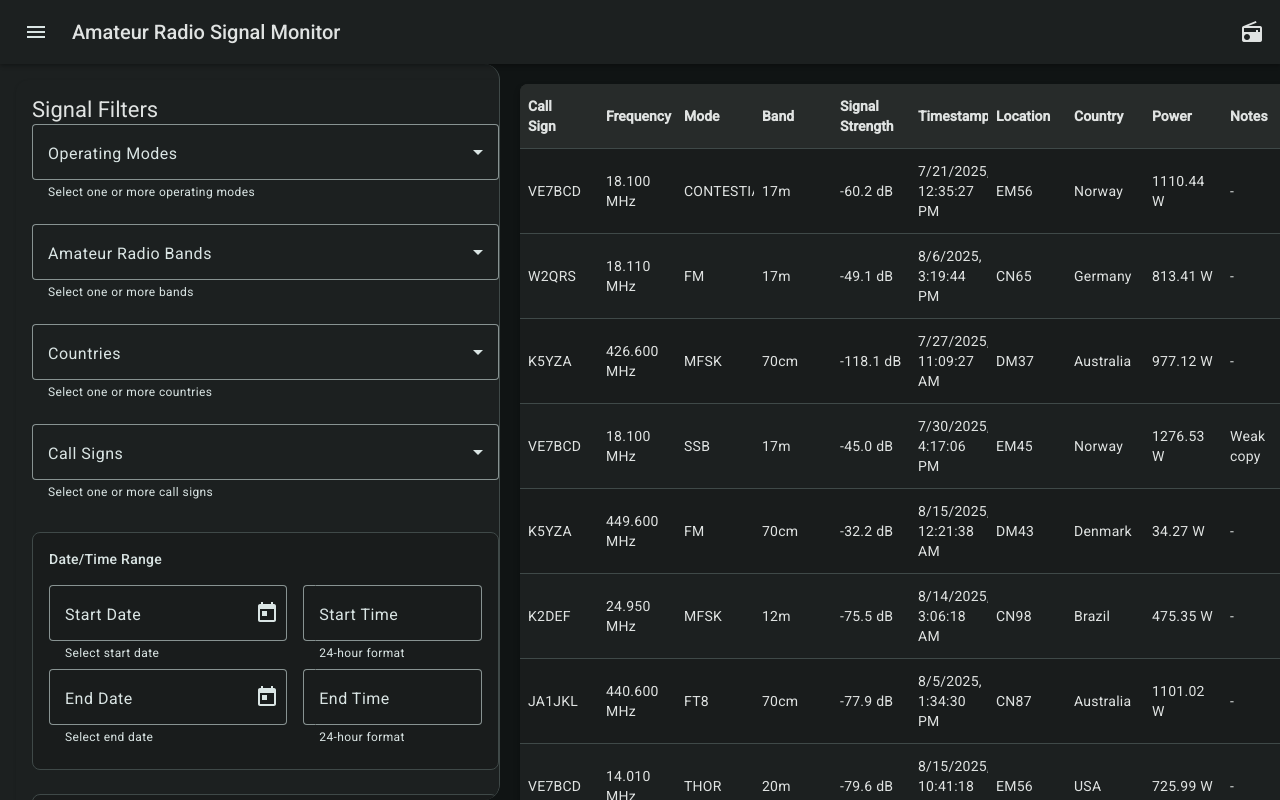
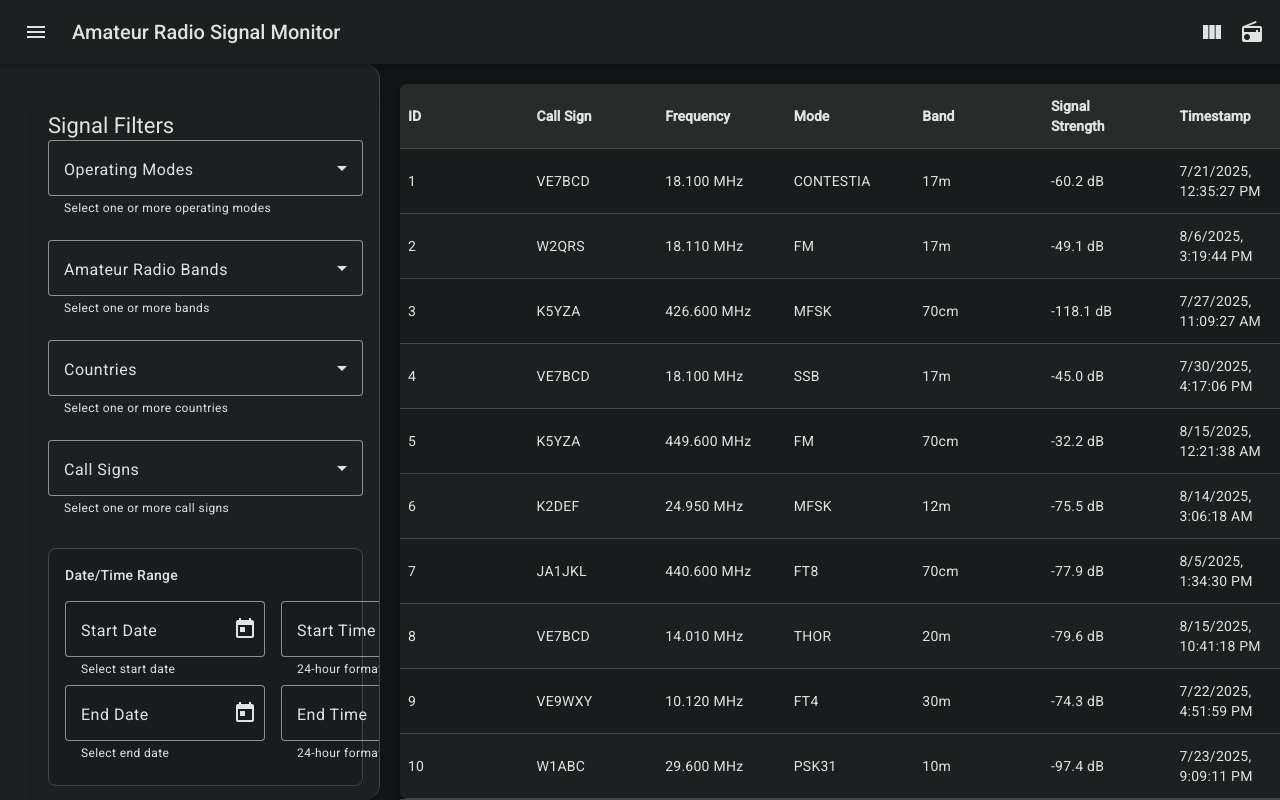
Before and after one commit to nebula-codes/amateur-radio-signal-monitor, an Angular app: page / in a window 1280 px wide. Built offline with nearby package versions, Linux system fonts and the light colour scheme.

Commit message:
Column selection.

```diff
--- a/src/app/app.css
+++ b/src/app/app.css
@@ -23,15 +23,29 @@
   flex: 1 1 auto;
 }
 
+.toolbar-column-selector {
+  margin-right: 8px;
+}
+
+.toolbar-column-selector button {
+  color: var(--mat-sys-on-primary);
+}
+
 .sidenav-container {
   flex: 1;
   background-color: var(--mat-sys-surface);
 }
 
 .filter-sidenav {
-  width: 500px;
+  width: 380px;
   background-color: var(--mat-sys-surface-container);
   border-right: 1px solid var(--mat-sys-outline-variant);
+}
+
+.sidebar-content {
+  padding: 16px;
+  height: 100%;
+  overflow-y: auto;
 }
 
 .main-content {
@@ -43,13 +57,13 @@
 /* Responsive design */
 @media screen and (max-width: 1024px) {
   .filter-sidenav {
-    width: 420px;
+    width: 340px;
   }
 }
 
 @media screen and (max-width: 768px) {
   .filter-sidenav {
-    width: 380px;
+    width: 300px;
   }
 
   .toolbar-title {
@@ -60,40 +74,15 @@
 
 @media screen and (max-width: 480px) {
   .filter-sidenav {
-    width: 320px;
+    width: 280px;
   }
 
   .toolbar-title {
     font-size: 1rem;
     margin-left: 4px;
   }
-}
 
-/* Responsive design */
-@media screen and (max-width: 1024px) {
-  .filter-sidenav {
-    width: 420px;
+  .toolbar-column-selector {
+    margin-right: 4px;
   }
 }
-
-@media screen and (max-width: 768px) {
-  .filter-sidenav {
-    width: 380px;
-  }
-
-  .toolbar-title {
-    font-size: 1.1rem;
-    margin-left: 8px;
-  }
-}
-
-@media screen and (max-width: 480px) {
-  .filter-sidenav {
-    width: 320px;
-  }
-
-  .toolbar-title {
-    font-size: 1rem;
-    margin-left: 4px;
-  }
-}
--- a/src/app/app.html
+++ b/src/app/app.html
@@ -6,6 +6,14 @@
     </button>
     <span class="toolbar-title">{{ title }}</span>
     <span class="toolbar-spacer"></span>
+
+    <!-- Column Selector in Toolbar -->
+    <app-column-selector
+      [columns]="columnConfig"
+      (columnsChange)="onColumnsChanged($event)"
+      class="toolbar-column-selector">
+    </app-column-selector>
+
     <mat-icon>radio</mat-icon>
   </mat-toolbar>
 
@@ -16,12 +24,14 @@
                  mode="side"
                  [opened]="sidenavOpened"
                  class="filter-sidenav">
-      <app-filter-sidebar (filtersChanged)="onFiltersChanged($event)"></app-filter-sidebar>
+      <div class="sidebar-content">
+        <app-filter-sidebar (filtersChanged)="onFiltersChanged($event)"></app-filter-sidebar>
+      </div>
     </mat-sidenav>
 
     <!-- Main Content -->
     <mat-sidenav-content class="main-content">
-      <app-signal-table></app-signal-table>
+      <app-signal-table [columnConfig]="columnConfig"></app-signal-table>
     </mat-sidenav-content>
   </mat-sidenav-container>
 </div>
--- a/src/app/app.ts
+++ b/src/app/app.ts
@@ -1,4 +1,4 @@
-import { Component, ViewChild } from '@angular/core';
+import { Component, ViewChild, OnInit } from '@angular/core';
 import { CommonModule } from '@angular/common';
 import { RouterOutlet } from '@angular/router';
 import { MatToolbarModule } from '@angular/material/toolbar';
@@ -7,7 +7,9 @@ import { MatIconModule } from '@angular/material/icon';
 import { MatButtonModule } from '@angular/material/button';
 import { SignalTableComponent } from './components/signal-table/signal-table';
 import { FilterSidebarComponent } from './components/filter-sidebar/filter-sidebar';
-import { SignalFilters } from './models/signal-data.interface';
+import { ColumnSelectorComponent } from './components/column-selector/column-selector';
+import { SignalFilters, ColumnConfig } from './models/signal-data.interface';
+import { SignalDataService } from './services/signal-data.service';
 
 @Component({
   selector: 'app-root',
@@ -19,19 +21,31 @@ import { SignalFilters } from './models/signal-data.interface';
     MatIconModule,
     MatButtonModule,
     SignalTableComponent,
-    FilterSidebarComponent
+    FilterSidebarComponent,
+    ColumnSelectorComponent
   ],
   templateUrl: './app.html',
   styleUrl: './app.css'
 })
-export class App {
+export class App implements OnInit {
   @ViewChild(SignalTableComponent) signalTable!: SignalTableComponent;
 
   title = 'Amateur Radio Signal Monitor';
   sidenavOpened = true;
+  columnConfig: ColumnConfig[] = [];
+
+  constructor(private signalDataService: SignalDataService) {}
+
+  ngOnInit(): void {
+    this.columnConfig = this.signalDataService.getDefaultColumnConfig();
+  }
 
   onFiltersChanged(filters: SignalFilters): void {
     this.signalTable.applyFilters(filters);
+  }
+
+  onColumnsChanged(columns: ColumnConfig[]): void {
+    this.columnConfig = [...columns];
   }
 
   toggleSidenav(): void {
--- /dev/null
+++ b/src/app/components/column-selector/column-selector.css
@@ -0,0 +1,77 @@
+.menu-header {
+  display: flex;
+  align-items: center;
+  gap: 8px;
+  font-weight: 500;
+  color: var(--mat-sys-on-surface);
+  cursor: default;
+}
+
+.menu-header mat-icon {
+  font-size: 20px;
+  width: 20px;
+  height: 20px;
+}
+
+.control-buttons {
+  display: flex;
+  gap: 4px;
+  padding: 8px 0;
+  justify-content: space-between;
+  cursor: default;
+}
+
+.control-btn {
+  display: flex;
+  align-items: center;
+  gap: 2px;
+  font-size: 11px;
+  min-width: 60px;
+  height: 28px;
+  padding: 0 8px;
+}
+
+.control-btn mat-icon {
+  font-size: 14px;
+  width: 14px;
+  height: 14px;
+}
+
+.column-menu-item {
+  min-height: 40px;
+  cursor: pointer;
+}
+
+.column-menu-item:hover {
+  background-color: var(--mat-sys-surface-variant);
+}
+
+.column-label {
+  font-weight: 400;
+  font-size: 14px;
+}
+
+.column-type {
+  font-size: 11px;
+  opacity: 0.7;
+  margin-left: 4px;
+}
+
+/* Global menu styling */
+:host ::ng-deep .column-menu {
+  max-width: 280px;
+  max-height: 400px;
+}
+
+:host ::ng-deep .column-menu .mat-mdc-menu-content {
+  padding: 0;
+}
+
+:host ::ng-deep .column-menu mat-divider {
+  margin: 0;
+}
+
+/* Toolbar integration */
+.toolbar-column-selector {
+  margin-right: 8px;
+}
--- /dev/null
+++ b/src/app/components/column-selector/column-selector.html
@@ -0,0 +1,44 @@
+<button mat-icon-button [matMenuTriggerFor]="columnMenu"
+        aria-label="Configure visible columns"
+        matTooltip="Configure Columns">
+  <mat-icon>view_column</mat-icon>
+</button>
+
+<mat-menu #columnMenu="matMenu" class="column-menu">
+  <div class="menu-header" mat-menu-item disabled>
+    <mat-icon>view_column</mat-icon>
+    <span>Column Visibility</span>
+  </div>
+
+  <mat-divider></mat-divider>
+
+  <div class="control-buttons" mat-menu-item disabled>
+    <button mat-stroked-button (click)="selectAll(); $event.stopPropagation()" class="control-btn">
+      <mat-icon>select_all</mat-icon>
+      All
+    </button>
+    <button mat-stroked-button (click)="selectNone(); $event.stopPropagation()" class="control-btn">
+      <mat-icon>deselect</mat-icon>
+      None
+    </button>
+    <button mat-stroked-button (click)="resetToDefault(); $event.stopPropagation()" class="control-btn">
+      <mat-icon>refresh</mat-icon>
+      Default
+    </button>
+  </div>
+
+  <mat-divider></mat-divider>
+
+  <div *ngFor="let column of columns" mat-menu-item
+       (click)="onColumnToggle(column); $event.stopPropagation()"
+       class="column-menu-item">
+    <mat-checkbox
+      [checked]="column.visible"
+      (click)="$event.stopPropagation()"
+      (change)="onColumnToggle(column)"
+      [color]="'primary'">
+      <span class="column-label">{{ column.label }}</span>
+      <span class="column-type" *ngIf="column.unit">({{ column.unit }})</span>
+    </mat-checkbox>
+  </div>
+</mat-menu>
--- /dev/null
+++ b/src/app/components/column-selector/column-selector.ts
@@ -0,0 +1,54 @@
+import { Component, Input, Output, EventEmitter } from '@angular/core';
+import { CommonModule } from '@angular/common';
+import { MatMenuModule } from '@angular/material/menu';
+import { MatCheckboxModule } from '@angular/material/checkbox';
+import { MatIconModule } from '@angular/material/icon';
+import { MatButtonModule } from '@angular/material/button';
+import { MatDividerModule } from '@angular/material/divider';
+import { MatTooltipModule } from '@angular/material/tooltip';
+import { FormsModule } from '@angular/forms';
+import { ColumnConfig } from '../../models/signal-data.interface';
+
+@Component({
+  selector: 'app-column-selector',
+  imports: [
+    CommonModule,
+    MatMenuModule,
+    MatCheckboxModule,
+    MatIconModule,
+    MatButtonModule,
+    MatDividerModule,
+    MatTooltipModule,
+    FormsModule
+  ],
+  templateUrl: './column-selector.html',
+  styleUrl: './column-selector.css'
+})
+export class ColumnSelectorComponent {
+  @Input() columns: ColumnConfig[] = [];
+  @Output() columnsChange = new EventEmitter<ColumnConfig[]>();
+
+  onColumnToggle(column: ColumnConfig): void {
+    column.visible = !column.visible;
+    this.columnsChange.emit([...this.columns]);
+  }
+
+  selectAll(): void {
+    this.columns.forEach(col => col.visible = true);
+    this.columnsChange.emit([...this.columns]);
+  }
+
+  selectNone(): void {
+    this.columns.forEach(col => col.visible = false);
+    this.columnsChange.emit([...this.columns]);
+  }
+
+  resetToDefault(): void {
+    // Reset to commonly used columns
+    const defaultVisible = ['id', 'callSign', 'frequency', 'mode', 'band', 'signalStrength', 'timestamp'];
+    this.columns.forEach(col => {
+      col.visible = defaultVisible.includes(col.key);
+    });
+    this.columnsChange.emit([...this.columns]);
+  }
+}
--- a/src/app/components/signal-table/signal-table.html
+++ b/src/app/components/signal-table/signal-table.html
@@ -9,64 +9,12 @@
   <div *ngIf="!isLoading">
     <mat-table [dataSource]="dataSource" matSort class="signal-table">
 
-      <!-- Call Sign Column -->
-      <ng-container matColumnDef="callSign">
-        <mat-header-cell *matHeaderCellDef mat-sort-header>Call Sign</mat-header-cell>
-        <mat-cell *matCellDef="let signal">{{ signal.callSign }}</mat-cell>
-      </ng-container>
-
-      <!-- Frequency Column -->
-      <ng-container matColumnDef="frequency">
-        <mat-header-cell *matHeaderCellDef mat-sort-header>Frequency</mat-header-cell>
-        <mat-cell *matCellDef="let signal">{{ formatFrequency(signal.frequency) }}</mat-cell>
-      </ng-container>
-
-      <!-- Mode Column -->
-      <ng-container matColumnDef="mode">
-        <mat-header-cell *matHeaderCellDef mat-sort-header>Mode</mat-header-cell>
-        <mat-cell *matCellDef="let signal">{{ signal.mode }}</mat-cell>
-      </ng-container>
-
-      <!-- Band Column -->
-      <ng-container matColumnDef="band">
-        <mat-header-cell *matHeaderCellDef mat-sort-header>Band</mat-header-cell>
-        <mat-cell *matCellDef="let signal">{{ signal.band }}</mat-cell>
-      </ng-container>
-
-      <!-- Signal Strength Column -->
-      <ng-container matColumnDef="signalStrength">
-        <mat-header-cell *matHeaderCellDef mat-sort-header>Signal Strength</mat-header-cell>
-        <mat-cell *matCellDef="let signal">{{ formatSignalStrength(signal.signalStrength) }}</mat-cell>
-      </ng-container>
-
-      <!-- Timestamp Column -->
-      <ng-container matColumnDef="timestamp">
-        <mat-header-cell *matHeaderCellDef mat-sort-header>Timestamp</mat-header-cell>
-        <mat-cell *matCellDef="let signal">{{ formatTimestamp(signal.timestamp) }}</mat-cell>
-      </ng-container>
-
-      <!-- Location Column -->
-      <ng-container matColumnDef="location">
-        <mat-header-cell *matHeaderCellDef mat-sort-header>Location</mat-header-cell>
-        <mat-cell *matCellDef="let signal">{{ signal.location }}</mat-cell>
-      </ng-container>
-
-      <!-- Country Column -->
-      <ng-container matColumnDef="country">
-        <mat-header-cell *matHeaderCellDef mat-sort-header>Country</mat-header-cell>
-        <mat-cell *matCellDef="let signal">{{ signal.country }}</mat-cell>
-      </ng-container>
-
-      <!-- Power Column -->
-      <ng-container matColumnDef="power">
-        <mat-header-cell *matHeaderCellDef mat-sort-header>Power</mat-header-cell>
-        <mat-cell *matCellDef="let signal">{{ formatPower(signal.power) }}</mat-cell>
-      </ng-container>
-
-      <!-- Notes Column -->
-      <ng-container matColumnDef="notes">
-        <mat-header-cell *matHeaderCellDef>Notes</mat-header-cell>
-        <mat-cell *matCellDef="let signal">{{ signal.notes || '-' }}</mat-cell>
+      <!-- Dynamic Column Definitions -->
+      <ng-container *ngFor="let column of columnConfig" [matColumnDef]="column.key">
+        <mat-header-cell *matHeaderCellDef mat-sort-header>{{ column.label }}</mat-header-cell>
+        <mat-cell *matCellDef="let signal">
+          {{ formatCellValue(getCellValue(signal, column.key), column.key) }}
+        </mat-cell>
       </ng-container>
 
       <mat-header-row *matHeaderRowDef="displayedColumns"></mat-header-row>
--- a/src/app/components/signal-table/signal-table.ts
+++ b/src/app/components/signal-table/signal-table.ts
@@ -1,4 +1,4 @@
-import { Component, OnInit, OnDestroy, ViewChild, AfterViewInit } from '@angular/core';
+import { Component, OnInit, OnDestroy, ViewChild, AfterViewInit, Input } from '@angular/core';
 import { CommonModule } from '@angular/common';
 import { MatTableModule, MatTableDataSource } from '@angular/material/table';
 import { MatPaginatorModule, MatPaginator } from '@angular/material/paginator';
@@ -6,7 +6,7 @@ import { MatSortModule, MatSort } from '@angular/material/sort';
 import { MatProgressSpinnerModule } from '@angular/material/progress-spinner';
 import { MatSnackBar, MatSnackBarModule } from '@angular/material/snack-bar';
 import { Subject, takeUntil, catchError, finalize } from 'rxjs';
-import { SignalData, SignalFilters } from '../../models/signal-data.interface';
+import { SignalData, SignalFilters, ColumnConfig } from '../../models/signal-data.interface';
 import { SignalDataService } from '../../services/signal-data.service';
 import { FilterService } from '../../services/filter.service';
 
@@ -26,19 +26,13 @@ import { FilterService } from '../../services/filter.service';
 export class SignalTableComponent implements OnInit, OnDestroy, AfterViewInit {
   @ViewChild(MatPaginator) paginator!: MatPaginator;
   @ViewChild(MatSort) sort!: MatSort;
+  @Input() columnConfig: ColumnConfig[] = [];
 
-  displayedColumns: string[] = [
-    'callSign',
-    'frequency',
-    'mode',
-    'band',
-    'signalStrength',
-    'timestamp',
-    'location',
-    'country',
-    'power',
-    'notes'
-  ];
+  get displayedColumns(): string[] {
+    return this.columnConfig
+      .filter(col => col.visible)
+      .map(col => col.key);
+  }
 
   dataSource = new MatTableDataSource<SignalData>();
   allSignals: SignalData[] = [];
@@ -160,4 +154,36 @@ export class SignalTableComponent implements OnInit, OnDestroy, AfterViewInit {
   formatTimestamp(timestamp: Date): string {
     return new Date(timestamp).toLocaleString();
   }
+
+  getColumnLabel(columnKey: string): string {
+    const column = this.columnConfig.find(col => col.key === columnKey);
+    return column ? column.label : columnKey;
+  }
+
+  formatCellValue(value: any, columnKey: string): string {
+    if (value === null || value === undefined) {
+      return '';
+    }
+
+    const column = this.columnConfig.find(col => col.key === columnKey);
+    if (!column) {
+      return String(value);
+    }
+
+    switch (column.type) {
+      case 'number':
+        if (column.unit) {
+          return `${Number(value).toFixed(column.key === 'frequency' ? 3 : column.key === 'signalStrength' ? 1 : 0)} ${column.unit}`;
+        }
+        return String(value);
+      case 'date':
+        return this.formatTimestamp(value);
+      default:
+        return String(value);
+    }
+  }
+
+  getCellValue(element: SignalData, columnKey: string): any {
+    return (element as any)[columnKey];
+  }
 }
--- a/src/app/services/signal-data.service.ts
+++ b/src/app/services/signal-data.service.ts
@@ -1,6 +1,6 @@
 import { Injectable } from '@angular/core';
 import { Observable, of, delay, throwError } from 'rxjs';
-import { SignalData } from '../models/signal-data.interface';
+import { SignalData, ColumnConfig } from '../models/signal-data.interface';
 
 @Injectable({
   providedIn: 'root'
@@ -142,4 +142,20 @@ export class SignalDataService {
   getSignalsWithError(): Observable<SignalData[]> {
     return throwError(() => new Error('Simulated network error'));
   }
+
+  getDefaultColumnConfig(): ColumnConfig[] {
+    return [
+      { key: 'id', label: 'ID', visible: true, type: 'number' },
+      { key: 'callSign', label: 'Call Sign', visible: true, type: 'string' },
+      { key: 'frequency', label: 'Frequency', visible: true, type: 'number', unit: 'MHz' },
+      { key: 'mode', label: 'Mode', visible: true, type: 'string' },
+      { key: 'band', label: 'Band', visible: true, type: 'string' },
+      { key: 'signalStrength', label: 'Signal Strength', visible: true, type: 'number', unit: 'dB' },
+      { key: 'timestamp', label: 'Timestamp', visible: true, type: 'date' },
+      { key: 'location', label: 'Location', visible: false, type: 'string' },
+      { key: 'country', label: 'Country', visible: false, type: 'string' },
+      { key: 'power', label: 'Power', visible: false, type: 'number', unit: 'W' },
+      { key: 'notes', label: 'Notes', visible: false, type: 'string' }
+    ];
+  }
 }
```
Also changed, not shown: src/app/models/signal-data.interface.ts (+8 -0 lines).
